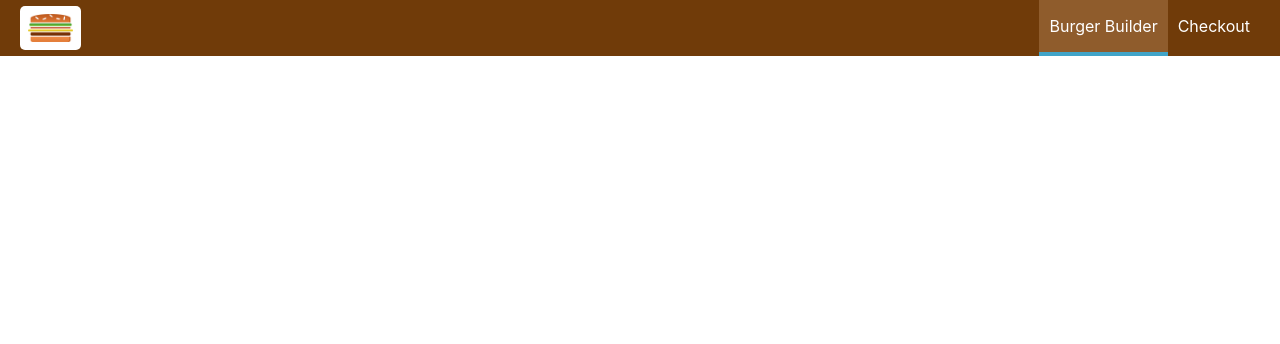
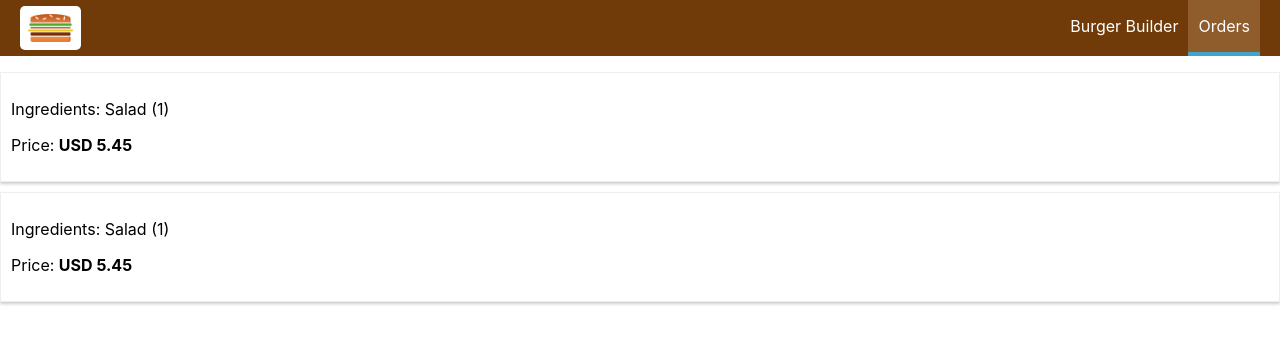
Before and after one commit to dhiraj13/new-burger-app, a React (Create React App) app: page /orders in a window 1280 px wide. Shown: the top 344 px of the page. Built offline with nearby package versions, Linux system fonts and the light colour scheme.

Commit message:
implement navigation link

```diff
--- a/src/App.js
+++ b/src/App.js
@@ -4,6 +4,7 @@
 import Layout from './hoc/Layout/Layout'
 import BurgerBuilder from './containers/BurgerBuilder/BurgerBuilder'
 import Checkout from './containers/Checkout/Checkout'
+import Orders from './containers/Orders/Orders'
 
 class App extends Component {
   render() {
@@ -12,6 +13,7 @@
         <Layout>
           <Switch>
             <Route path="/checkout" component={Checkout} />
+            <Route path="/orders" exact component={Orders} />
             <Route path="/" exact component={BurgerBuilder} />
           </Switch>
         </Layout>
--- a/src/components/Navigation/NavigationItems/NavigationItem/NavigationItem.js
+++ b/src/components/Navigation/NavigationItems/NavigationItem/NavigationItem.js
@@ -1,13 +1,14 @@
 import React from 'react'
+import { NavLink } from 'react-router-dom'
 
 import classes from './NavigationItem.module.css'
 
 const navigationItem = (props) => (
     <li className={classes.NavigationItem}>
-        <a
-            href={props.link}
-            className={props.active ? classes.active : null}>{props.children}
-        </a>
+        <NavLink
+            to={props.link}
+            exact={props.exact}
+            activeClassName={classes.active}>{props.children}</NavLink>
     </li>
 )
 
--- a/src/components/Navigation/NavigationItems/NavigationItems.js
+++ b/src/components/Navigation/NavigationItems/NavigationItems.js
@@ -5,8 +5,8 @@
 
 const navigationItems = () => (
     <ul className={classes.NavigationItems}>
-        <NavigationItem link="/" active>Burger Builder</NavigationItem>
-        <NavigationItem link="/">Checkout</NavigationItem>
+        <NavigationItem link="/" exact>Burger Builder</NavigationItem>
+        <NavigationItem link="/orders">Orders</NavigationItem>
     </ul>
 )
 
--- /dev/null
+++ b/src/components/Order/Order.js
@@ -0,0 +1,14 @@
+import React from 'react'
+
+import classes from './Order.module.css'
+
+const order = () => {
+    return (
+        <div className={classes.Order}>
+            <p>Ingredients: Salad (1)</p>
+            <p>Price: <strong>USD 5.45</strong></p>
+        </div>
+    )
+}
+
+export default order
--- /dev/null
+++ b/src/components/Order/Order.module.css
@@ -0,0 +1,8 @@
+.Order {
+  width: 100%;
+  border: 1px solid #eee;
+  box-shadow: 0 2px 3px #ccc;
+  padding: 10px;
+  margin: 10px auto;
+  box-sizing: border-box;
+}
--- /dev/null
+++ b/src/containers/Orders/Orders.js
@@ -0,0 +1,16 @@
+import React, { Component } from 'react'
+
+import Order from '../../components/Order/Order'
+
+export class Orders extends Component {
+    render() {
+        return (
+            <div>
+                <Order />
+                <Order />
+            </div>
+        )
+    }
+}
+
+export default Orders
```
